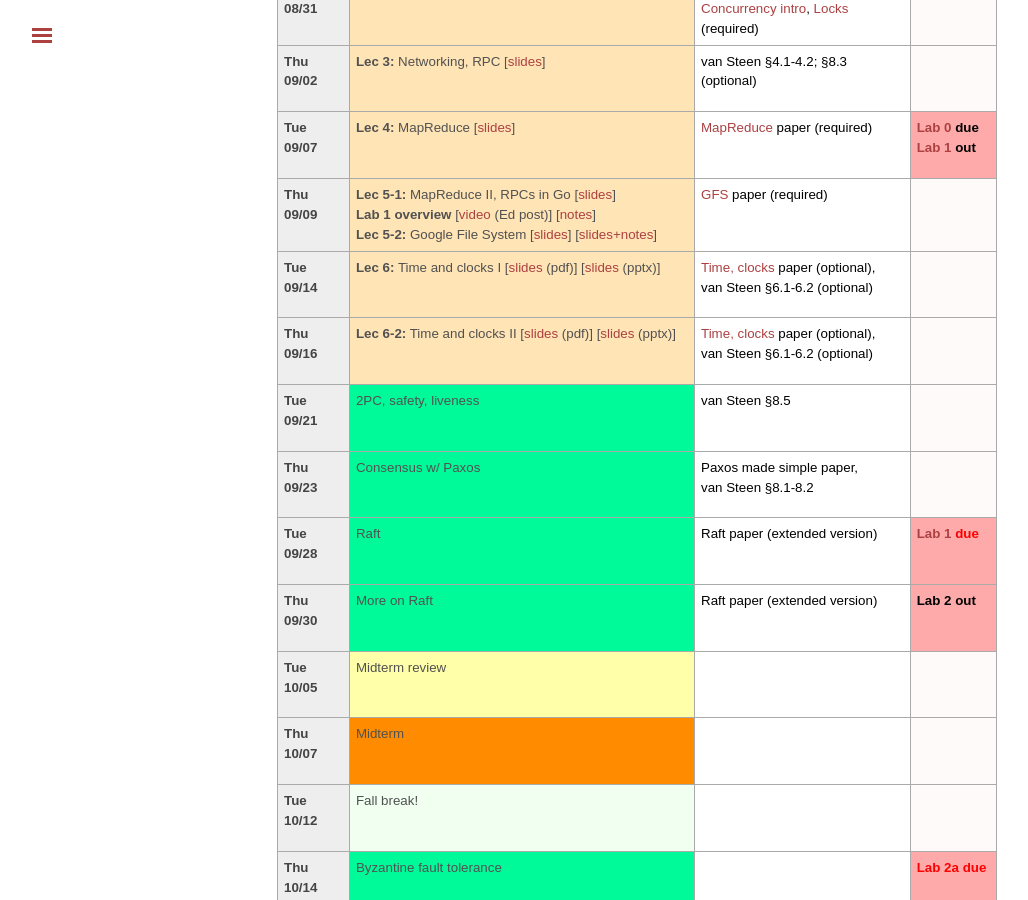
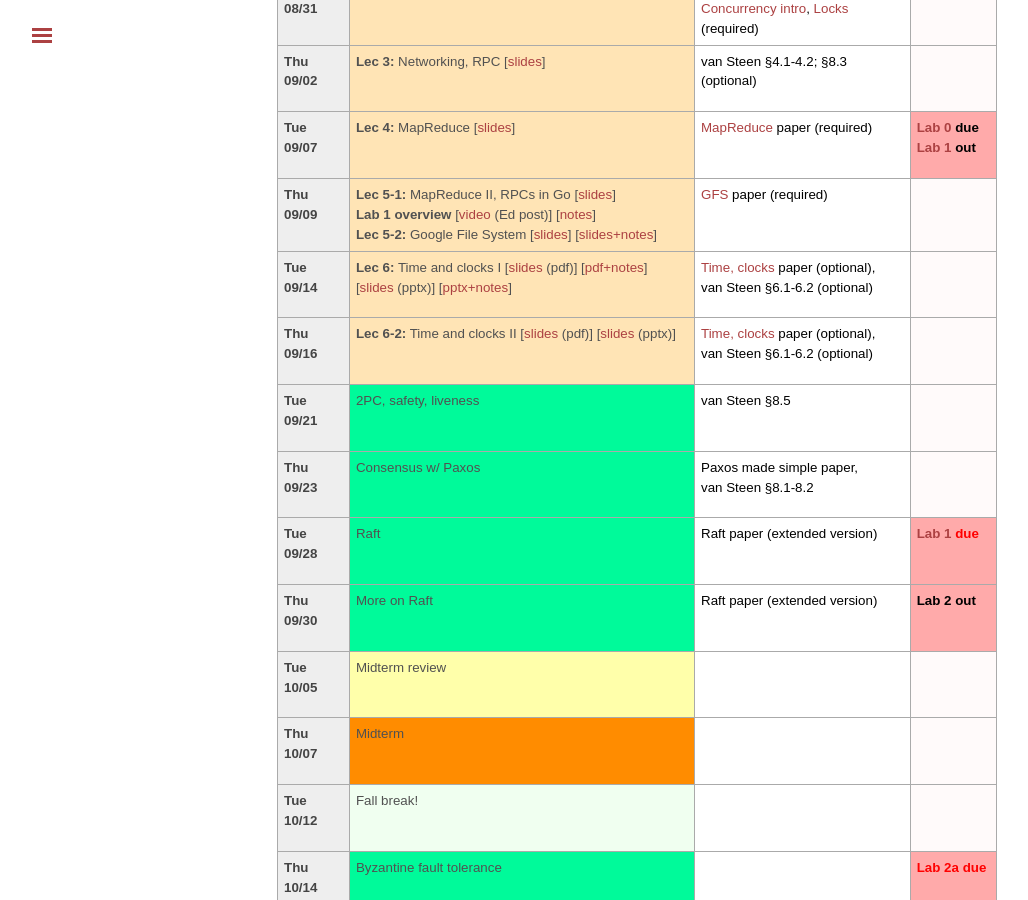
Before and after one commit to tddg/cs475-fall21, a Jekyll site: the page built from schedule.md, in a window 1280 px wide and 900 px high, scrolled down 437 px. Shown: the whole window, without its empty margins (3-1031 px from the left). Built offline with Jekyll 4.4.1, drawn with Linux system fonts in a browser that asks for light colours.

Commit message:
added lec6+notes

```diff
--- a/schedule.md
+++ b/schedule.md
@@ -182,7 +182,9 @@ The course schedule is tentative and subject to change\*.
   <td id="2021-09-14" class="date"><b>Tue 09/14</b></td>
   <td class="fundamentals">
 		<b>Lec 6:</b> Time and clocks I [<a href="./public/lecs/lec6-time.pdf">slides</a> (pdf)]
+	[<a href="./public/lecs/lec6-time+notes.pdf">pdf+notes</a>]
 	[<a href="./public/lecs/lec6-time.pptx">slides</a> (pptx)]
+	[<a href="./public/lecs/lec6-time+notes.pptx">pptx+notes</a>]
   </td>
   <td class="reading">
 		<a href="./public/papers/time.pdf">Time, clocks</a> paper (optional), <br/>
```
Also changed, not shown: 1 other file.
